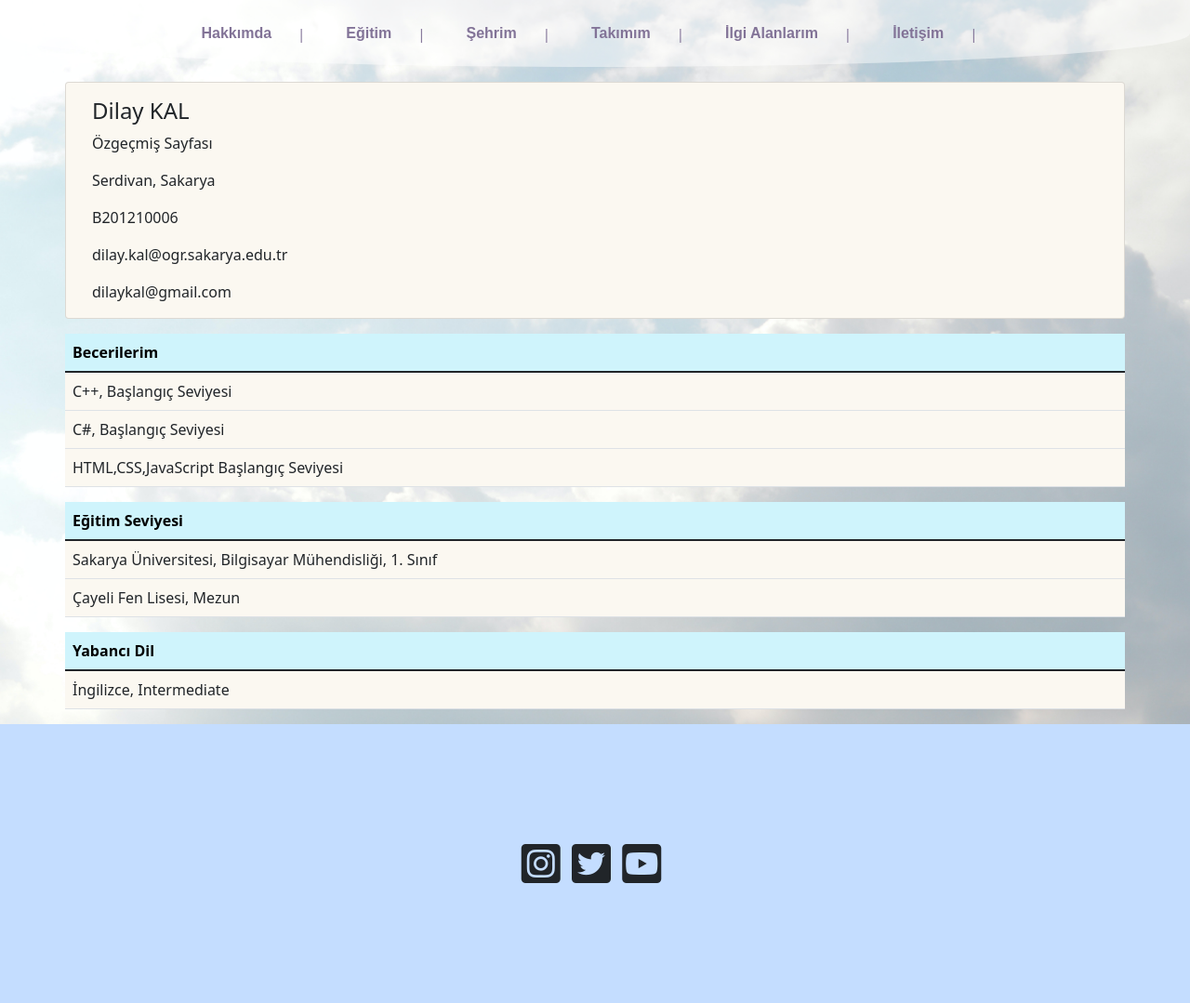
After one commit to dilaykal/webproje, a PHP site: page /egitim.html in a window 1280 px wide. The commit adds this page. Shown: the whole page at 93% size. Run offline with PHP 8.4, Linux system fonts and the light colour scheme; some libraries are stand-ins or nearby versions.

Commit message:
egitim,özgeçmiş sayfası oluşturuldu

```diff
--- a/dosya.php
+++ b/dosya.php
@@ -1,2 +1,4 @@
+
 <?php
-    if($_POST['mail'])
+echo"Merhaba Dünya";
+?>
--- /dev/null
+++ b/egitim.html
@@ -0,0 +1,156 @@
+<!DOCTYPE html>
+<html lang="en">
+<head>
+    <meta charset="UTF-8">
+    <meta http-equiv="X-UA-Compatible" content="IE=edge">
+    <meta name="viewport" content="width=device-width, initial-scale=1.0">
+    <link rel="stylesheet" href="bootstrap.css" />
+    <link rel="stylesheet" href="style.css" />
+    <link rel="stylesheet" href="https://cdnjs.cloudflare.com/ajax/libs/font-awesome/6.1.1/css/all.min.css" integrity="sha512-KfkfwYDsLkIlwQp6LFnl8zNdLGxu9YAA1QvwINks4PhcElQSvqcyVLLD9aMhXd13uQjoXtEKNosOWaZqXgel0g==" crossorigin="anonymous" referrerpolicy="no-referrer" />
+    <link rel="preconnect" href="https://fonts.googleapis.com">
+    <link rel="preconnect" href="https://fonts.gstatic.com" crossorigin>
+    <title>Document</title>
+</head>
+<body>
+    <div class="ust-kisim">
+        <!-- menü oluşturma-->
+        <nav class="navbar navbar-expand-lg kapsayici">
+            <div class="container p-0">
+              <button
+                class="navbar-toggler ms-auto"
+                type="button"
+                data-bs-toggle="collapse"
+                data-bs-target="#navbarSupportedContent"
+                aria-controls="navbarSupportedContent"
+                aria-expanded="false"
+                aria-label="Toggle navigation">
+                <span class="navbar-toggler-icon"></span>
+              </button>
+              <div class="collapse navbar-collapse " id="navbarSupportedContent">
+                <ul class="navbar-nav mx-auto mb-2 mb-lg-0">
+                    <li class="nav-item d-flex align-items-center p-2">
+                        <a class="nav-link" href="hakkımda.html">Hakkımda</a>
+                        <span class="ayrac">|</span>
+                    </li>
+                    <li class="nav-item d-flex align-items-center p-2">
+                        <a class="nav-link" href="egitim.html">Eğitim</a>
+                        <span class="ayrac">|</span>
+                     </li>
+                     <li class="nav-item d-flex align-items-center p-2">
+                        <a class="nav-link" href="sehrim.html">Şehrim</a>
+                        <span class="ayrac">|</span>
+                    </li>
+                    <li class="nav-item d-flex align-items-center p-2">
+                        <a class="nav-link" href="takım.html">Takımım</a>
+                        <span class="ayrac">|</span>
+                    </li>
+                    <li class="nav-item d-flex align-items-center p-2">
+                        <a class="nav-link" href="hobi.html">İlgi Alanlarım</a>
+                        <span class="ayrac">|</span>
+                    </li>
+                    <li class="nav-item d-flex align-items-center p-2">
+                        <a class="nav-link" href="iletisim.html">İletişim</a>
+                        <span class="ayrac">|</span>
+                    </li>
+                </ul>
+              </div>
+            </div>
+        </nav>
+        <!--özgeçmiş bölümü-->
+        <main>
+            <div class="container">
+                <div class="row">
+
+                    <div class="card my-3 cv ">
+                        <div class="card-body cv">
+                            <h4 class="card-title">Dilay KAL</h4>
+                            <p class="card-text">Özgeçmiş Sayfası</p>
+                            <p class="card-text">Serdivan, Sakarya</p>
+                            <p class="card-text">B201210006</p>
+                            <p class="card-text">dilay.kal@ogr.sakarya.edu.tr</p>
+                            <p class="card-text">dilaykal@gmail.com</p>
+                        </div>
+                </div>
+                    <br><br><br>
+                <table class="table cv">
+                        <thead class="table-info cv">
+                            <tr>
+                                <th>Becerilerim</th>
+                            </tr>
+                        </thead>
+                        <tbody>
+                            <tr>
+                                <td>C++, Başlangıç Seviyesi</td>
+                            </tr>
+
+                            <tr>
+                                <td>C#, Başlangıç Seviyesi</td>
+                            </tr>
+
+                            <tr>
+                                <td>HTML,CSS,JavaScript Başlangıç Seviyesi</td>
+                            </tr>
+
+                        </tbody>
+
+                </table>
+
+                <br><br><br>
+
+                <table class="table cv">
+                        <thead class="table-info cv">
+                            <tr>
+                                <th>Eğitim Seviyesi</th>
+                            </tr>
+                        </thead>
+                        <tbody>
+                            <tr>
+                                <td>Sakarya Üniversitesi, Bilgisayar Mühendisliği, 1. Sınıf</td>
+                            </tr>
+
+                            <tr>
+                                <td>Çayeli Fen Lisesi, Mezun</td>
+                            </tr>
+
+                        </tbody>
+
+                </table>
+
+                <br><br><br>
+
+                <table class="table cv">
+                        <thead class="table-info cv">
+                            <tr>
+                                <th>Yabancı Dil</th>
+                            </tr>
+                        </thead>
+                        <tbody>
+
+                            <tr>
+                                <td>İngilizce, Intermediate</td>
+                            </tr>
+
+                        </tbody>
+
+                </table>
+
+                </div>
+
+            </div>
+
+        </main>
+    <!--footer-->
+    <div class="container-fluid footer">
+        <div class="row">
+            <div class="col-md-12 footer-sütun d-flex flex-column justify-content-center align-items-center">
+                <div class="icons">
+                    <i class="fa-brands fa-instagram-square fa-3x me-2"></i>
+                    <i class="fa-brands fa-twitter-square fa-3x me-2"></i>
+                    <i class="fa-brands fa-youtube-square fa-3x me-2"></i>
+                </div>
+            </div>
+        </div>
+    </div>
+    <script src="bootstrap.js"></script>
+</body>
+</html>
--- a/style.css
+++ b/style.css
@@ -84,3 +84,21 @@
 .yuvarlak img{
     border-radius:100px;
 }
+.login{
+    padding:40px 0 40px 0;
+    background-color:#f5f5f5;
+    width:320px;
+    margin:auto;
+    display: flex;
+    align-items: center;
+}
+html,body{
+    height:100%;
+}
+.form-control{
+    position:relative;
+    box-sizing:border-box;
+}
+.cv{
+    background-color: #FBF8F1;
+}
--- a/webproje.html
+++ b/webproje.html
@@ -85,7 +85,9 @@
                     <i class="fa-solid fa-quote-left tirnak"></i>
                     Giriş yapmak için bilgilerinizi giriniz
                 </p>
+                <a href="giris.html">
                 <button class="btn btn-warning">Giriş Yap</button>
+            </a>
             </div>
         </div>
     </div>
```
Also changed, not shown: giris.html (added, +24 -0 lines), sehrim.html (+5 -5 lines).
